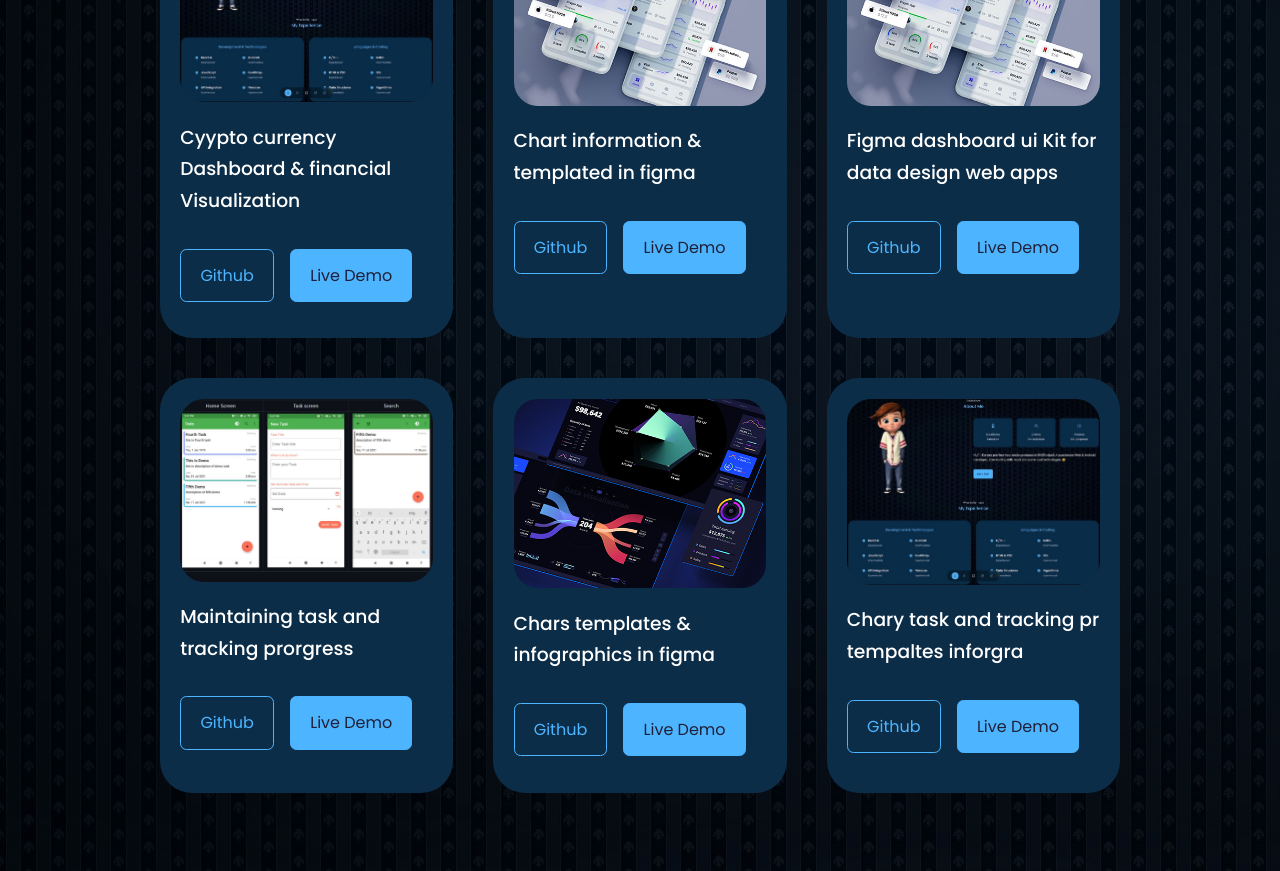
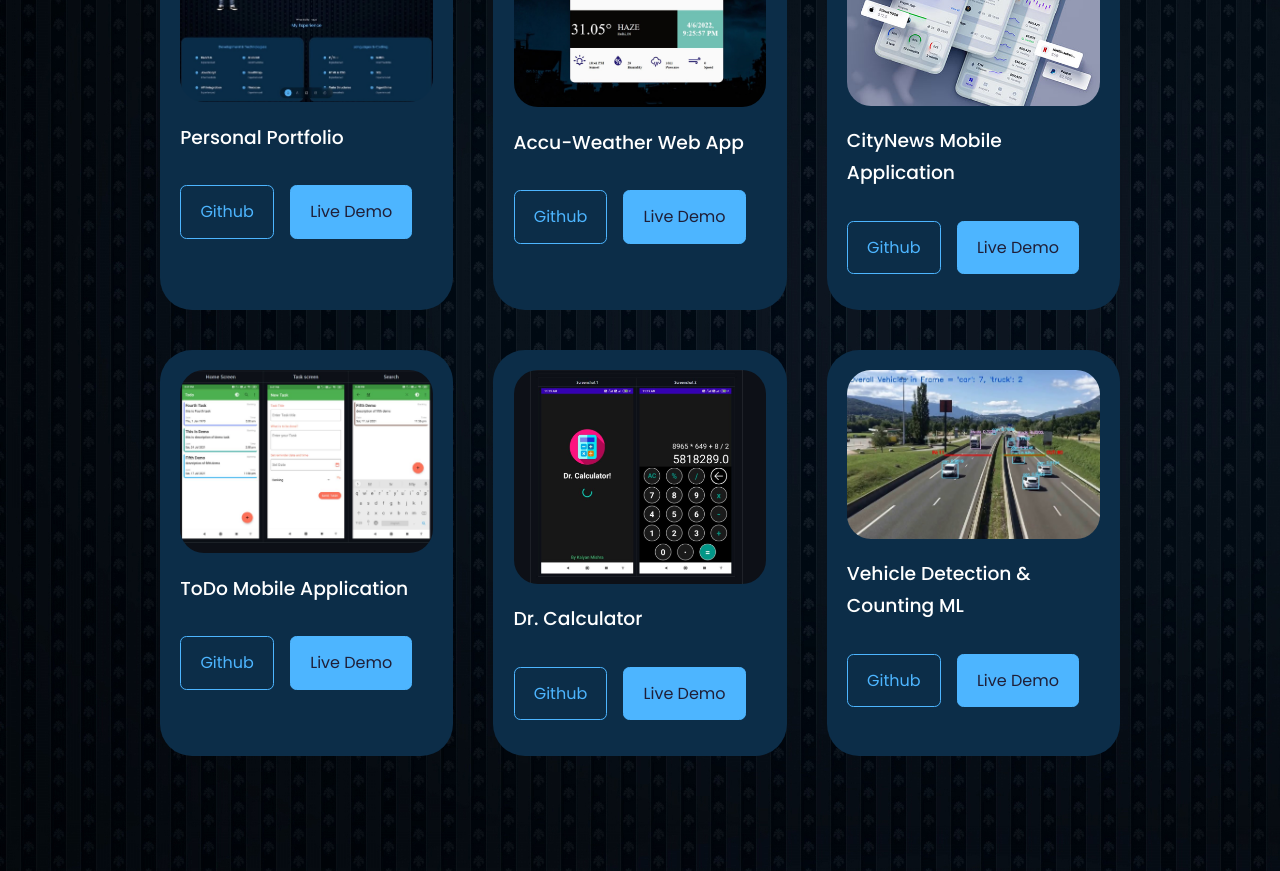
Before and after one commit to thekalyan001/KalyanMishra, a React (Create React App) app: page / in a window 1280 px wide. Shown: the part 2420-3291 px from the top of the page. Built offline with nearby package versions, Linux system fonts and the light colour scheme.

Commit message:
Update Portfolio.jsx

```diff
--- a/src/components/portfolio/Portfolio.jsx
+++ b/src/components/portfolio/Portfolio.jsx
@@ -1,54 +1,54 @@
 import React from 'react'
 import './portfolio.css'
 import IMG1 from '../../assets/portfolio1.jpg'
-import IMG2 from '../../assets/portfolio2.jpg'
+import IMG2 from '../../assets/portfolio2.JPG'
 import IMG3 from '../../assets/portfolio3.jpg'
 import IMG4 from '../../assets/portfolio4.jpg'
-import IMG5 from '../../assets/portfolio5.png'
+import IMG5 from '../../assets/portfolio5.JPG'
 import IMG6 from '../../assets/portfolio6.jpg'
 
 const data=[
   {
     id: 1,
     image: IMG1,
-    title: 'Cyypto currency Dashboard & financial Visualization',
-    github: 'https://github.com',
-    demo: 'https://dribble.com/'
+    title: 'Personal Portfolio',
+    github: 'https://github.com/thekalyan001/KalyanMishra',
+    demo: 'https://kalyanm-portfolio.herokuapp.com/'
   },
   {
     id: 2,
-    image: IMG3,
-    title: 'Chart information & templated in figma',
-    github: 'https://github.com',
-    demo: 'https://dribble.com/'
+    image: IMG2,
+    title: 'Accu-Weather Web App',
+    github: 'https://github.com/thekalyan001/Accu-weather',
+    demo: 'https://elated-boyd-d1d86c.netlify.app/'
   },
   {
     id: 3,
     image: IMG3,
-    title: 'Figma dashboard ui Kit for data design web apps',
-    github: 'https://github.com',
-    demo: 'https://dribble.com/'
+    title: 'CityNews Mobile Application',
+    github: 'https://github.com/thekalyan001/CityNews',
+    demo: 'https://youtu.be/Kuj5x30wO6Q'
   },
   {
     id: 4,
     image: IMG4,
-    title: 'Maintaining task and tracking prorgress',
-    github: 'https://github.com',
-    demo: 'https://dribble.com/'
+    title: 'ToDo Mobile Application',
+    github: 'https://github.com/thekalyan001/MTodoApp',
+    demo: 'https://github.com/thekalyan001/MTodoApp'
   },
   {
     id: 5,
     image: IMG5,
-    title: 'Chars templates & infographics in figma',
-    github: 'https://github.com',
-    demo: 'https://dribble.com/'
+    title: 'Dr. Calculator',
+    github: 'https://github.com/thekalyan001/DrCalculator',
+    demo: 'https://github.com/thekalyan001/DrCalculator'
   },
   {
     id: 1,
-    image: IMG1,
-    title: 'Chary task and tracking pr tempaltes inforgra',
-    github: 'https://github.com',
-    demo: 'https://dribble.com/'
+    image: IMG6,
+    title: 'Vehicle Detection & Counting ML',
+    github: 'https://github.com/thekalyan001/Vehicle_detection_and_counting_project',
+    demo: 'https://github.com/thekalyan001/Vehicle_detection_and_counting_project'
   }
 
 ]
@@ -56,7 +56,7 @@ const Portfolio = () => {
   return (
 <section id="portfolio">
     <h5>My Recent Work</h5>
-    <h2>portfolio</h2>
+    <h2>Projects</h2>
 
     <div className="container portfolio__container">
 
```
